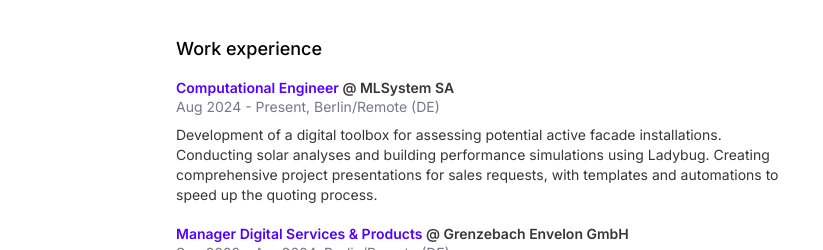
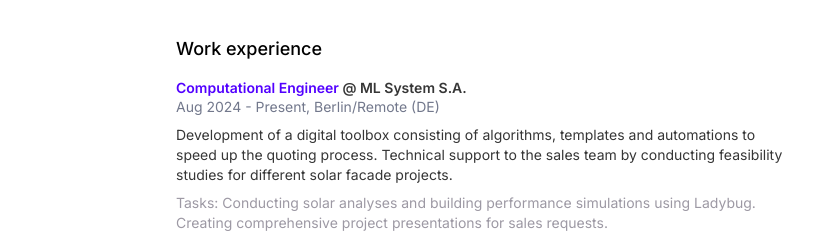
Before and after one commit to elsaminsut/elsaminsut.github.io, a plain HTML site: page index.html in a window 1280 px wide. Shown: the top 250 px of the page, 264-1087 px from the left. Drawn offline with nearby package versions, Linux system fonts and the light colour scheme; a script that the page names is missing.

Commit message:
update: last position

```diff
--- a/index.html
+++ b/index.html
@@ -62,24 +62,23 @@
           <div class="section-content">
             <p class="section-title">
               Computational Engineer
-              <span class="section-title company">@ MLSystem SA</span>
+              <span class="section-title company">@ ML System S.A.</span>
             </p>
             <p class="section-subtitle">
               Aug 2024 - Present, Berlin/Remote (DE)
             </p>
             <p class="section-paragraph">
-              Development of a digital toolbox for assessing potential active
-              facade installations. Conducting solar analyses and building
-              performance simulations using Ladybug. Creating comprehensive
-              project presentations for sales requests, with templates and
-              automations to speed up the quoting process.
+              Development of a digital toolbox consisting of algorithms,
+              templates and automations to speed up the quoting process.
+              Technical support to the sales team by conducting feasibility
+              studies for different solar facade projects.
             </p>
 
-            <!-- <p class="section-paragraph grey">
-              Tasks: Algorithm-based workflows to optimize and automate BIPV
-              planning. Solar analysis studies and simulations using Ladybug.
-              Production of 3D renderings and automation of technical drawings.
-            </p> -->
+            <p class="section-paragraph grey">
+              Tasks: Conducting solar analyses and building performance
+              simulations using Ladybug. Creating comprehensive project
+              presentations for sales requests.
+            </p>
           </div>
 
           <div class="section-content">
```
